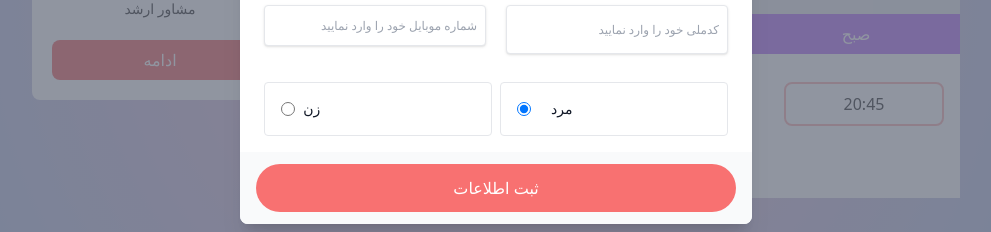
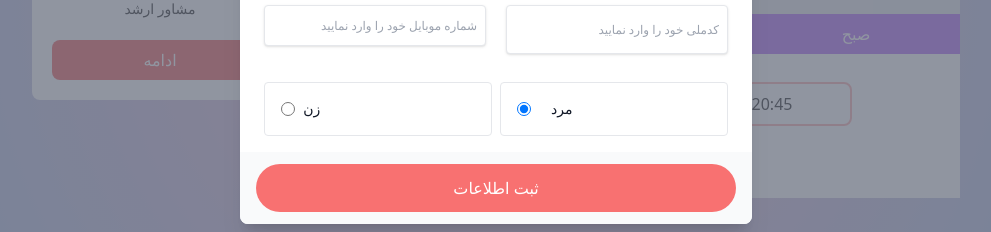
Before and after one commit to mohaddeseamel/site-reserve, a Vue app: page /turnRatings in a window 1280 px wide. Shown: the part 406-638 px from the top of the page, without its empty margins (144-1135 px from the left). Built offline with nearby package versions, Linux system fonts and the light colour scheme; the HTML template or start-up script is replaced by a standard one.

Commit message:
fixed style tab menu

```diff
--- a/src/components/TabMenu.vue
+++ b/src/components/TabMenu.vue
@@ -27,7 +27,7 @@
       </li>
     </ul>
     <div class="p-4 text-center bg-white">
-      <div v-if="tab === 1" class="flex justify-between items-center flex-wrap">
+      <div v-if="tab === 1" class="flex justify-start  items-center flex-wrap">
         <div
           class="timeBtn"
           ref="checkedBg"
@@ -37,27 +37,27 @@
           <button
             @click="changeColor(index)"
             :class="[{ active: indexActive == index }]"
-            class="border-2 border-red-300 px-6 py-2 mt-3 rounded-lg w-40"
+            class="border-2 border-red-300 ml-3 px-6 py-2 mt-3 rounded-lg w-40"
           >
             {{ hour.time }}
           </button>
         </div>
       </div>
-      <div v-if="tab === 2" class="flex justify-between items-center flex-wrap">
+      <div v-if="tab === 2" class="flex justify-start items-center flex-wrap">
         <div class="timeBtn" v-for="(hour, index) in noonTime" :key="index">
           <button
             @click="changeColor(index)"
             :class="[{ active: indexActive == index }]"
-            class="border-2 border-red-300 px-6 py-2 mt-3 rounded-lg w-40 hover:bg-red-400 hover:text-white hover:border-transparent"
+            class="border-2 border-red-300 ml-3 px-6 py-2 mt-3 rounded-lg w-40 hover:bg-red-400 hover:text-white hover:border-transparent"
           >
             {{ hour.time }}
           </button>
         </div>
       </div>
-      <div v-if="tab === 3" class="flex justify-between items-center flex-wrap">
+      <div v-if="tab === 3" class="flex justify-start items-center flex-wrap">
         <div class="timeBtn" v-for="(hour, index) in morningTime" :key="index">
           <button
-            class="border-2 border-red-300 px-6 py-2 mt-3 rounded-lg w-40 hover:bg-red-400 hover:text-white hover:border-transparent"
+            class="border-2 border-red-300 ml-3 px-6 py-2 mt-3 rounded-lg w-40 hover:bg-red-400 hover:text-white hover:border-transparent"
             @click="changeColor(index)"
             :class="[{ active: indexActive == index }]"
           >
@@ -167,7 +167,7 @@ export default {
       },
     ]);
 
-    return{
+    return {
       tab,
       checkedBg,
       indexActive,
@@ -177,8 +177,8 @@ export default {
       changeColor,
       morningTime,
       noonTime,
-      nightTime
-    }
+      nightTime,
+    };
   },
 };
 </script>
```
